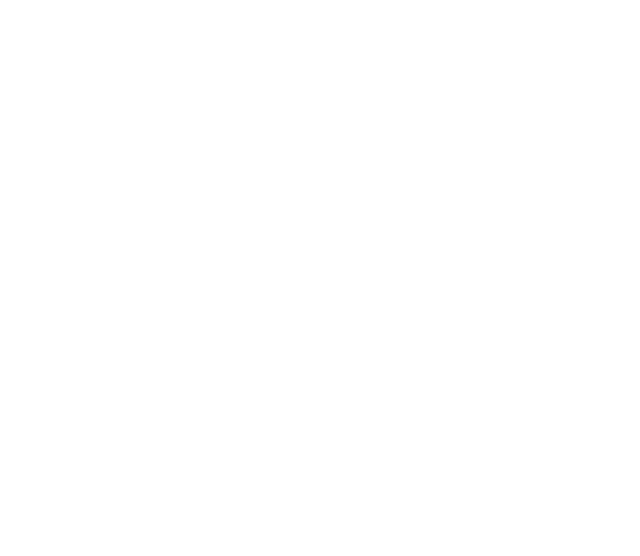
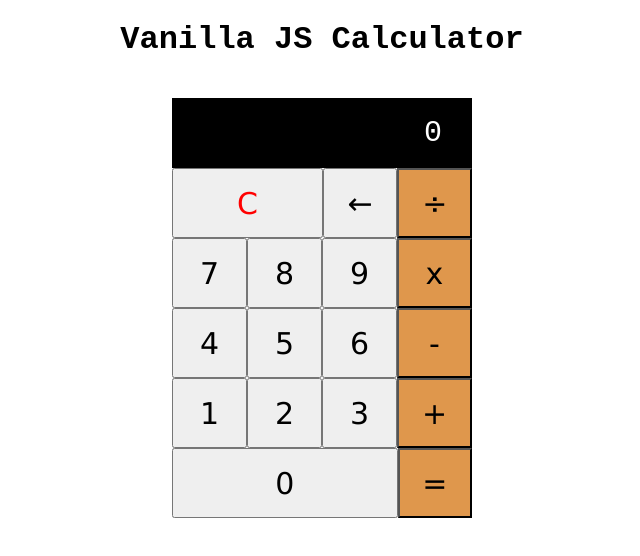
Before and after one commit to jasonpompon/vanilla-calculator, a plain HTML site: page index.html in a window 1280 px wide. Shown: the whole page, without its empty margins (318-958 px from the left). Drawn offline with Linux system fonts and the light colour scheme.

Commit message:
build markup and styles

```diff
--- a/app.js
+++ b/app.js
@@ -0,0 +1,4 @@
+function addNumber(num1, num2) {
+    const sum  = num1 * num2;
+    return sum;
+}
--- a/index.html
+++ b/index.html
@@ -8,6 +8,43 @@
     <title>Vanilla Calculator</title>
 </head>
 <body>
+    <header>
+        <h1>Vanilla JS Calculator</h1>
+    </header>
+    <div class="wrapper">
+        <section class="row section-result">
+            <div class="result-pane">0</div>
+        </section>
+        <section class="section-buttons">
+            <div class="row row-1">
+                <button>C</button>
+                <button>←</button>
+                <button>÷</button>
+            </div>
+            <div class="row row-2">
+                <button>7</button>
+                <button>8</button>
+                <button>9</button>
+                <button>x</button>
+            </div>
+            <div class="row row-3">
+                <button>4</button>
+                <button>5</button>
+                <button>6</button>
+                <button>-</button>
+            </div>
+            <div class="row row-4">
+                <button>1</button>
+                <button>2</button>
+                <button>3</button>
+                <button>+</button>
+            </div>
+            <div class="row row-5">
+                <button>0</button>
+                <button>=</button>
+            </div>
+        </section>
+    </div>
 
     <script src="./app.js"></script>
 </body>
--- a/style.css
+++ b/style.css
@@ -0,0 +1,70 @@
+* {
+    box-sizing: border-box;
+}
+
+body {
+    font-family: 'Courier New', Courier, monospace;
+}
+
+header {
+    text-align: center;
+}
+
+.wrapper {
+    width: 300px;
+    background-color: #f4f4f4;
+    margin: 0 auto;
+    display: flex;
+    margin-top: 40px;
+    flex-direction: column;
+    justify-content: center;
+}
+
+.row {
+    display: flex;
+    font-size: 30px;
+}
+
+.row button {
+    font-size: 30px;
+    font-family: 'Lucida Sans', 'Lucida Sans Regular', 'Lucida Grande', 'Lucida Sans Unicode', Geneva, Verdana, sans-serif;
+}
+
+.row > * {
+    align-self: stretch;
+    flex: 1;
+    height: 70px;
+}
+
+.result-pane {
+    align-self: stretch;
+    background-color: #000;
+    flex: 1;
+    color: #fff;
+    display: flex;
+    align-items: center;
+    justify-content: flex-end;
+    padding-right: 30px;
+}
+
+.row-1 button,
+.row-5 button {
+    flex-grow: 1;
+}
+
+.row-1 button:first-child {
+    color: red;
+    flex-grow: 2.3;
+}
+
+.row-5 button:first-child {
+    flex-grow: 3.6;
+}
+
+.row button:last-child {
+    background-color: #df974c;
+}
+
+.row button:last-child:active {
+    background-color: #dfb07e;
+}
```
